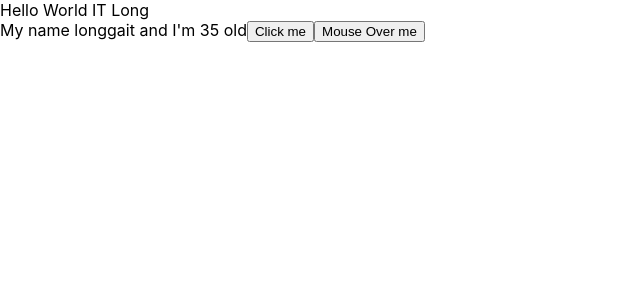
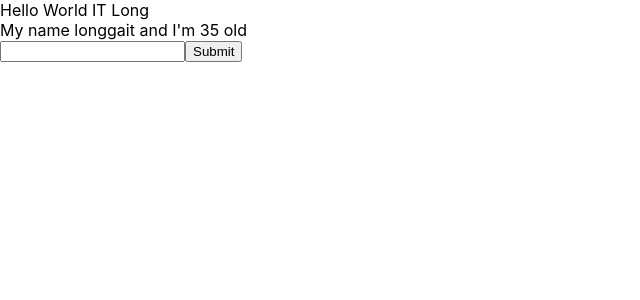
Before and after one commit to longgait/demo-reactjs, a React (Create React App) app: page / in a window 1280 px wide. Shown: the top 300 px of the page, without its empty margins (0-640 px from the left). Built offline with nearby package versions, Linux system fonts and the light colour scheme.

Commit message:
video 21

```diff
--- a/src/App.js
+++ b/src/App.js
@@ -4,6 +4,7 @@ import { useDispatch, useSelector } from 'react-redux';
 import { increaseCounter, decreaseCounter } from './redux/action/counterAction';
 import MyComponent from './components/MyComponents';
 import React from 'react';
+
 
 class App extends React.Component {
 
--- a/src/components/MyComponents.js
+++ b/src/components/MyComponents.js
@@ -8,7 +8,7 @@ class MyComponent extends React.Component{
         address: 'binh thạnh'
     };
 
-    handleOnClick = (even) => {
+    handleOnClick = (event) => {
         // console.log("click my button");
         // console.log('My name is :' ,this.state.name);
 
@@ -17,17 +17,31 @@ class MyComponent extends React.Component{
             age: Math.floor((Math.random() *100) + 1)
         })
     }
-    handleOnMouseOver(even){
-        console.log(even.pageX);
+    handleOnMouseOver(event){
+        console.log(event.pageX);
+    }
+
+    handleOnChangeInput = (event) => {
+        this.setState({
+            name : event.target.value
+        })
+    }
+    handleOnSubmit = (event) => {
+        event.preventDefault();
     }
     //JSX
     render(){
         return (
             <div>
                My name {this.state.name} and I'm  {this.state.age} old
-                <button onClick = {(even) => {this.handleOnClick(even)}}>Click me</button>
-                <button onMouseOver = {this.handleOnMouseOver}>Mouse Over me</button>
+                {/* <button onClick = {(even) => {this.handleOnClick(even)}}>Click me</button>
+                <button onMouseOver = {this.handleOnMouseOver}>Mouse Over me</button> */}
+                <form onSubmit={(event)=>{this.handleOnSubmit(event)}}>
+                    <input type='text' onChange = { (event) => {this.handleOnChangeInput(event)}} />
+                    <button>Submit</button>
+                </form>
             </div>
+
         );
     }
 }
```
